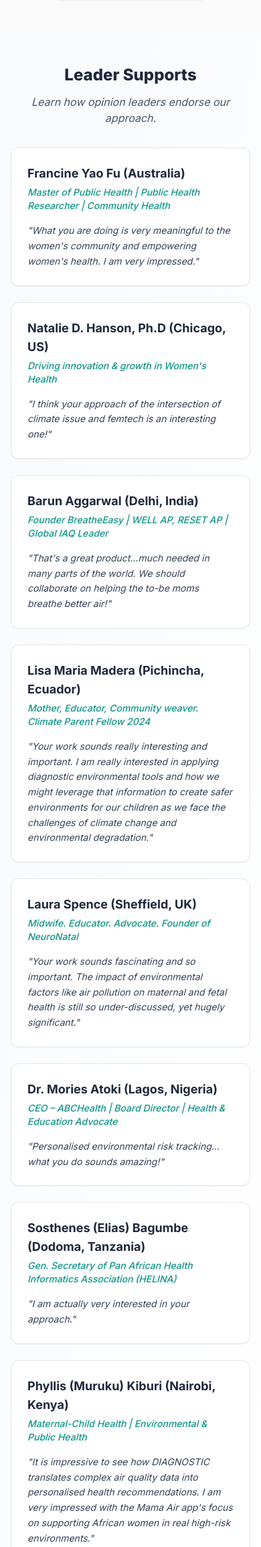
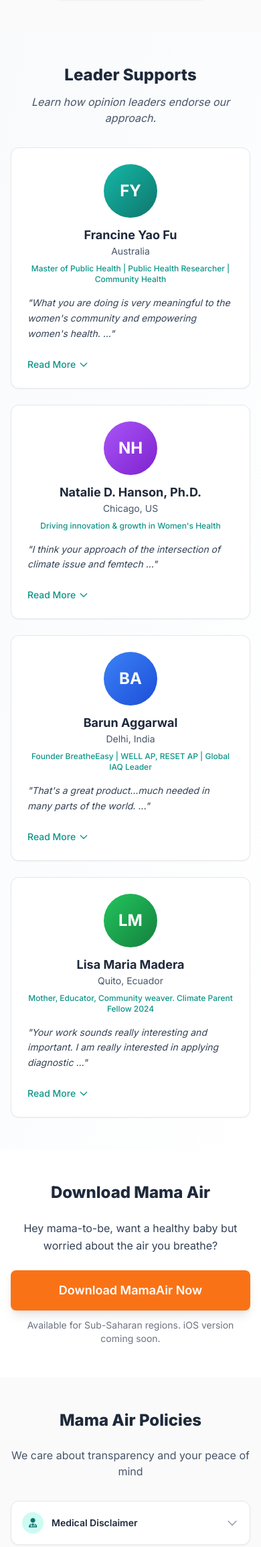
Before and after one commit to indrad3v4/MamaAir.app, a Flask app: page / in a window 390 px wide. Shown: the part 3288-5597 px from the top of the page at 67% size. Run offline with Flask 3, Linux system fonts and the light colour scheme; some libraries are stand-ins or nearby versions.

Commit message:
Showcase expert endorsements in a visually appealing grid format
Replaces the "User Reviews" section with a 2x2 grid of expert endorsements, using Alpine.js for expandable quotes and Tailwind CSS for responsive design and styling.

Replit-Commit-Author: Agent
Replit-Commit-Session-Id: 4208014e-7ea5-4565-8fee-4f519d43e49d
Replit-Commit-Screenshot-Url: https://storage.googleapis.com/screenshot-production-us-central1/5b0d423b-2653-4769-a95f-cd3f3083cad3/4208014e-7ea5-4565-8fee-4f519d43e49d/lmhroSA

```diff
--- a/templates/index.html
+++ b/templates/index.html
@@ -341,104 +341,183 @@
                     Learn how opinion leaders endorse our approach.
                 </p>
 
-                <div class="space-y-6 md:space-y-8">
+                <!-- 2x2 Grid Layout -->
+                <div class="grid grid-cols-1 sm:grid-cols-2 gap-6">
+
                     <!-- Francine Yao Fu -->
-                    <div class="bg-white rounded-xl shadow-sm border border-gray-200 p-6 sm:p-8 hover:shadow-md transition-all duration-300">
-                        <div class="mb-4">
-                            <h3 class="text-lg font-bold text-slate-800 mb-1">Francine Yao Fu (Australia)</h3>
-                            <p class="text-sm sm:text-base text-teal-600 font-medium italic">Master of Public Health | Public Health Researcher | Community Health</p>
+                    <div class="bg-white rounded-xl shadow-sm border border-gray-200 p-6 hover:shadow-md transition-all duration-300" x-data="{ expanded: false }">
+                        <!-- Profile Header -->
+                        <div class="text-center mb-4">
+                            <div class="w-20 h-20 bg-gradient-to-br from-teal-500 to-teal-700 rounded-full flex items-center justify-center mx-auto mb-3">
+                                <span class="text-2xl font-bold text-white">FY</span>
+                            </div>
+                            <h3 class="text-lg font-bold text-slate-800">Francine Yao Fu</h3>
+                            <p class="text-sm text-slate-600 mb-2">Australia</p>
+                            <p class="text-xs text-teal-600 font-medium">Master of Public Health | Public Health Researcher | Community Health</p>
                         </div>
-                        <blockquote class="text-sm sm:text-base text-slate-700 leading-relaxed italic">
-                            "What you are doing is very meaningful to the women's community and empowering women's health. I am very impressed."
-                        </blockquote>
+
+                        <!-- Quote Preview -->
+                        <div class="text-sm text-slate-700 leading-relaxed">
+                            <p class="italic mb-3">
+                                "What you are doing is very meaningful to the women's community and empowering women's health.
+                                <span x-show="!expanded">..."</span>
+                            </p>
+
+                            <!-- Expandable Full Quote -->
+                            <div x-show="expanded"
+                                 class="overflow-hidden transition-all duration-500 ease-in-out"
+                                 x-transition:enter="transition ease-out duration-300"
+                                 x-transition:enter-start="opacity-0 max-h-0"
+                                 x-transition:enter-end="opacity-100 max-h-96"
+                                 x-transition:leave="transition ease-in duration-200"
+                                 x-transition:leave-start="opacity-100 max-h-96"
+                                 x-transition:leave-end="opacity-0 max-h-0">
+                                <p class="italic">I am very impressed."</p>
+                            </div>
+                        </div>
+
+                        <!-- Read More Button -->
+                        <button @click="expanded = !expanded"
+                                class="inline-flex items-center mt-3 text-teal-600 hover:text-teal-800 font-medium text-sm transition-colors duration-200">
+                            <span x-text="expanded ? 'Read Less' : 'Read More'"></span>
+                            <svg class="w-4 h-4 ml-1 transform transition-transform duration-200"
+                                 :class="expanded ? 'rotate-180' : ''"
+                                 fill="none" stroke="currentColor" viewBox="0 0 24 24">
+                                <path stroke-linecap="round" stroke-linejoin="round" stroke-width="2" d="M19 9l-7 7-7-7"></path>
+                            </svg>
+                        </button>
                     </div>
 
                     <!-- Natalie D. Hanson -->
-                    <div class="bg-white rounded-xl shadow-sm border border-gray-200 p-6 sm:p-8 hover:shadow-md transition-all duration-300">
-                        <div class="mb-4">
-                            <h3 class="text-lg font-bold text-slate-800 mb-1">Natalie D. Hanson, Ph.D (Chicago, US)</h3>
-                            <p class="text-sm sm:text-base text-teal-600 font-medium italic">Driving innovation & growth in Women's Health</p>
+                    <div class="bg-white rounded-xl shadow-sm border border-gray-200 p-6 hover:shadow-md transition-all duration-300" x-data="{ expanded: false }">
+                        <!-- Profile Header -->
+                        <div class="text-center mb-4">
+                            <div class="w-20 h-20 bg-gradient-to-br from-purple-500 to-purple-700 rounded-full flex items-center justify-center mx-auto mb-3">
+                                <span class="text-2xl font-bold text-white">NH</span>
+                            </div>
+                            <h3 class="text-lg font-bold text-slate-800">Natalie D. Hanson, Ph.D.</h3>
+                            <p class="text-sm text-slate-600 mb-2">Chicago, US</p>
+                            <p class="text-xs text-teal-600 font-medium">Driving innovation & growth in Women's Health</p>
                         </div>
-                        <blockquote class="text-sm sm:text-base text-slate-700 leading-relaxed italic">
-                            "I think your approach of the intersection of climate issue and femtech is an interesting one!"
-                        </blockquote>
+
+                        <!-- Quote Preview -->
+                        <div class="text-sm text-slate-700 leading-relaxed">
+                            <p class="italic mb-3">
+                                "I think your approach of the intersection of climate issue and femtech
+                                <span x-show="!expanded">..."</span>
+                            </p>
+
+                            <!-- Expandable Full Quote -->
+                            <div x-show="expanded"
+                                 class="overflow-hidden transition-all duration-500 ease-in-out"
+                                 x-transition:enter="transition ease-out duration-300"
+                                 x-transition:enter-start="opacity-0 max-h-0"
+                                 x-transition:enter-end="opacity-100 max-h-96"
+                                 x-transition:leave="transition ease-in duration-200"
+                                 x-transition:leave-start="opacity-100 max-h-96"
+                                 x-transition:leave-end="opacity-0 max-h-0">
+                                <p class="italic">is an interesting one!"</p>
+                            </div>
+                        </div>
+
+                        <!-- Read More Button -->
+                        <button @click="expanded = !expanded"
+                                class="inline-flex items-center mt-3 text-teal-600 hover:text-teal-800 font-medium text-sm transition-colors duration-200">
+                            <span x-text="expanded ? 'Read Less' : 'Read More'"></span>
+                            <svg class="w-4 h-4 ml-1 transform transition-transform duration-200"
+                                 :class="expanded ? 'rotate-180' : ''"
+                                 fill="none" stroke="currentColor" viewBox="0 0 24 24">
+                                <path stroke-linecap="round" stroke-linejoin="round" stroke-width="2" d="M19 9l-7 7-7-7"></path>
+                            </svg>
+                        </button>
                     </div>
 
                     <!-- Barun Aggarwal -->
-                    <div class="bg-white rounded-xl shadow-sm border border-gray-200 p-6 sm:p-8 hover:shadow-md transition-all duration-300">
-                        <div class="mb-4">
-                            <h3 class="text-lg font-bold text-slate-800 mb-1">Barun Aggarwal (Delhi, India)</h3>
-                            <p class="text-sm sm:text-base text-teal-600 font-medium italic">Founder BreatheEasy | WELL AP, RESET AP | Global IAQ Leader</p>
+                    <div class="bg-white rounded-xl shadow-sm border border-gray-200 p-6 hover:shadow-md transition-all duration-300" x-data="{ expanded: false }">
+                        <!-- Profile Header -->
+                        <div class="text-center mb-4">
+                            <div class="w-20 h-20 bg-gradient-to-br from-blue-500 to-blue-700 rounded-full flex items-center justify-center mx-auto mb-3">
+                                <span class="text-2xl font-bold text-white">BA</span>
+                            </div>
+                            <h3 class="text-lg font-bold text-slate-800">Barun Aggarwal</h3>
+                            <p class="text-sm text-slate-600 mb-2">Delhi, India</p>
+                            <p class="text-xs text-teal-600 font-medium">Founder BreatheEasy | WELL AP, RESET AP | Global IAQ Leader</p>
                         </div>
-                        <blockquote class="text-sm sm:text-base text-slate-700 leading-relaxed italic">
-                            "That's a great product…much needed in many parts of the world. We should collaborate on helping the to-be moms breathe better air!"
-                        </blockquote>
+
+                        <!-- Quote Preview -->
+                        <div class="text-sm text-slate-700 leading-relaxed">
+                            <p class="italic mb-3">
+                                "That's a great product…much needed in many parts of the world.
+                                <span x-show="!expanded">..."</span>
+                            </p>
+
+                            <!-- Expandable Full Quote -->
+                            <div x-show="expanded"
+                                 class="overflow-hidden transition-all duration-500 ease-in-out"
+                                 x-transition:enter="transition ease-out duration-300"
+                                 x-transition:enter-start="opacity-0 max-h-0"
+                                 x-transition:enter-end="opacity-100 max-h-96"
+                                 x-transition:leave="transition ease-in duration-200"
+                                 x-transition:leave-start="opacity-100 max-h-96"
+                                 x-transition:leave-end="opacity-0 max-h-0">
+                                <p class="italic">We should collaborate on helping the to-be moms breathe better air!"</p>
+                            </div>
+                        </div>
+
+                        <!-- Read More Button -->
+                        <button @click="expanded = !expanded"
+                                class="inline-flex items-center mt-3 text-teal-600 hover:text-teal-800 font-medium text-sm transition-colors duration-200">
+                            <span x-text="expanded ? 'Read Less' : 'Read More'"></span>
+                            <svg class="w-4 h-4 ml-1 transform transition-transform duration-200"
+                                 :class="expanded ? 'rotate-180' : ''"
+                                 fill="none" stroke="currentColor" viewBox="0 0 24 24">
+                                <path stroke-linecap="round" stroke-linejoin="round" stroke-width="2" d="M19 9l-7 7-7-7"></path>
+                            </svg>
+                        </button>
                     </div>
 
                     <!-- Lisa Maria Madera -->
-                    <div class="bg-white rounded-xl shadow-sm border border-gray-200 p-6 sm:p-8 hover:shadow-md transition-all duration-300">
-                        <div class="mb-4">
-                            <h3 class="text-lg font-bold text-slate-800 mb-1">Lisa Maria Madera (Pichincha, Ecuador)</h3>
-                            <p class="text-sm sm:text-base text-teal-600 font-medium italic">Mother, Educator, Community weaver. Climate Parent Fellow 2024</p>
+                    <div class="bg-white rounded-xl shadow-sm border border-gray-200 p-6 hover:shadow-md transition-all duration-300" x-data="{ expanded: false }">
+                        <!-- Profile Header -->
+                        <div class="text-center mb-4">
+                            <div class="w-20 h-20 bg-gradient-to-br from-green-500 to-green-700 rounded-full flex items-center justify-center mx-auto mb-3">
+                                <span class="text-2xl font-bold text-white">LM</span>
+                            </div>
+                            <h3 class="text-lg font-bold text-slate-800">Lisa Maria Madera</h3>
+                            <p class="text-sm text-slate-600 mb-2">Quito, Ecuador</p>
+                            <p class="text-xs text-teal-600 font-medium">Mother, Educator, Community weaver. Climate Parent Fellow 2024</p>
                         </div>
-                        <blockquote class="text-sm sm:text-base text-slate-700 leading-relaxed italic">
-                            "Your work sounds really interesting and important. I am really interested in applying diagnostic environmental tools and how we might leverage that information to create safer environments for our children as we face the challenges of climate change and environmental degradation."
-                        </blockquote>
-                    </div>
 
-                    <!-- Laura Spence -->
-                    <div class="bg-white rounded-xl shadow-sm border border-gray-200 p-6 sm:p-8 hover:shadow-md transition-all duration-300">
-                        <div class="mb-4">
-                            <h3 class="text-lg font-bold text-slate-800 mb-1">Laura Spence (Sheffield, UK)</h3>
-                            <p class="text-sm sm:text-base text-teal-600 font-medium italic">Midwife. Educator. Advocate. Founder of NeuroNatal</p>
+                        <!-- Quote Preview -->
+                        <div class="text-sm text-slate-700 leading-relaxed">
+                            <p class="italic mb-3">
+                                "Your work sounds really interesting and important. I am really interested in applying diagnostic
+                                <span x-show="!expanded">..."</span>
+                            </p>
+
+                            <!-- Expandable Full Quote -->
+                            <div x-show="expanded"
+                                 class="overflow-hidden transition-all duration-500 ease-in-out"
+                                 x-transition:enter="transition ease-out duration-300"
+                                 x-transition:enter-start="opacity-0 max-h-0"
+                                 x-transition:enter-end="opacity-100 max-h-96"
+                                 x-transition:leave="transition ease-in duration-200"
+                                 x-transition:leave-start="opacity-100 max-h-96"
+                                 x-transition:leave-end="opacity-0 max-h-0">
+                                <p class="italic">environmental tools and how we might leverage that information to create safer environments for our children as we face the challenges of climate change and environmental degradation."</p>
+                            </div>
                         </div>
-                        <blockquote class="text-sm sm:text-base text-slate-700 leading-relaxed italic">
-                            "Your work sounds fascinating and so important. The impact of environmental factors like air pollution on maternal and fetal health is still so under-discussed, yet hugely significant."
-                        </blockquote>
-                    </div>
 
-                    <!-- Dr. Mories Atoki -->
-                    <div class="bg-white rounded-xl shadow-sm border border-gray-200 p-6 sm:p-8 hover:shadow-md transition-all duration-300">
-                        <div class="mb-4">
-                            <h3 class="text-lg font-bold text-slate-800 mb-1">Dr. Mories Atoki (Lagos, Nigeria)</h3>
-                            <p class="text-sm sm:text-base text-teal-600 font-medium italic">CEO – ABCHealth | Board Director | Health & Education Advocate</p>
-                        </div>
-                        <blockquote class="text-sm sm:text-base text-slate-700 leading-relaxed italic">
-                            "Personalised environmental risk tracking… what you do sounds amazing!"
-                        </blockquote>
-                    </div>
-
-                    <!-- Sosthenes Bagumbe -->
-                    <div class="bg-white rounded-xl shadow-sm border border-gray-200 p-6 sm:p-8 hover:shadow-md transition-all duration-300">
-                        <div class="mb-4">
-                            <h3 class="text-lg font-bold text-slate-800 mb-1">Sosthenes (Elias) Bagumbe (Dodoma, Tanzania)</h3>
-                            <p class="text-sm sm:text-base text-teal-600 font-medium italic">Gen. Secretary of Pan African Health Informatics Association (HELINA)</p>
-                        </div>
-                        <blockquote class="text-sm sm:text-base text-slate-700 leading-relaxed italic">
-                            "I am actually very interested in your approach."
-                        </blockquote>
-                    </div>
-
-                    <!-- Phyllis Kiburi -->
-                    <div class="bg-white rounded-xl shadow-sm border border-gray-200 p-6 sm:p-8 hover:shadow-md transition-all duration-300">
-                        <div class="mb-4">
-                            <h3 class="text-lg font-bold text-slate-800 mb-1">Phyllis (Muruku) Kiburi (Nairobi, Kenya)</h3>
-                            <p class="text-sm sm:text-base text-teal-600 font-medium italic">Maternal-Child Health | Environmental & Public Health</p>
-                        </div>
-                        <blockquote class="text-sm sm:text-base text-slate-700 leading-relaxed italic">
-                            "It is impressive to see how DIAGNOSTIC translates complex air quality data into personalised health recommendations. I am very impressed with the Mama Air app's focus on supporting African women in real high-risk environments."
-                        </blockquote>
-                    </div>
-
-                    <!-- Moona Kayawo -->
-                    <div class="bg-white rounded-xl shadow-sm border border-gray-200 p-6 sm:p-8 hover:shadow-md transition-all duration-300">
-                        <div class="mb-4">
-                            <h3 class="text-lg font-bold text-slate-800 mb-1">Moona Kayawo (Nairobi, Kenya)</h3>
-                            <p class="text-sm sm:text-base text-teal-600 font-medium italic">Digital/Public Health | Mandela Washington Fellow 2024 & Climate Change</p>
-                        </div>
-                        <blockquote class="text-sm sm:text-base text-slate-700 leading-relaxed italic">
-                            "Good to hear how you are utilizing AI and digital health interventions to solve public health challenges."
-                        </blockquote>
+                        <!-- Read More Button -->
+                        <button @click="expanded = !expanded"
+                                class="inline-flex items-center mt-3 text-teal-600 hover:text-teal-800 font-medium text-sm transition-colors duration-200">
+                            <span x-text="expanded ? 'Read Less' : 'Read More'"></span>
+                            <svg class="w-4 h-4 ml-1 transform transition-transform duration-200"
+                                 :class="expanded ? 'rotate-180' : ''"
+                                 fill="none" stroke="currentColor" viewBox="0 0 24 24">
+                                <path stroke-linecap="round" stroke-linejoin="round" stroke-width="2" d="M19 9l-7 7-7-7"></path>
+                            </svg>
+                        </button>
                     </div>
                 </div>
             </div>
```
Also changed, not shown: attached_assets/Pasted--you-are-a-Replit-AI-coding-agent-and-UI-UX-designer-1-You-must-keep-going-until-the-query--1752948229464_1752948229464.txt (added, +72 -0 lines), replit.md (+9 -7 lines), attached_assets/4A4271C9-1C22-48E5-805D-BDA5B434BA0E_1752948225982.png (added).
